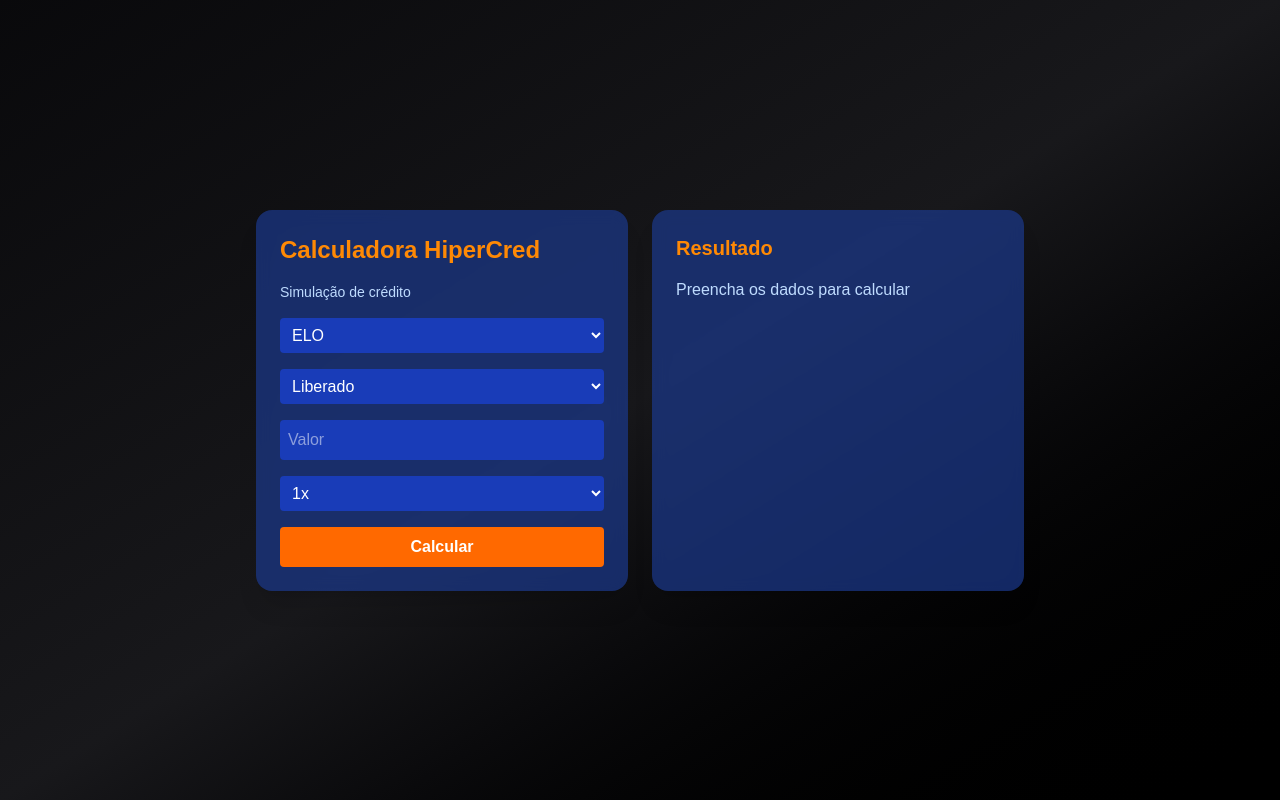
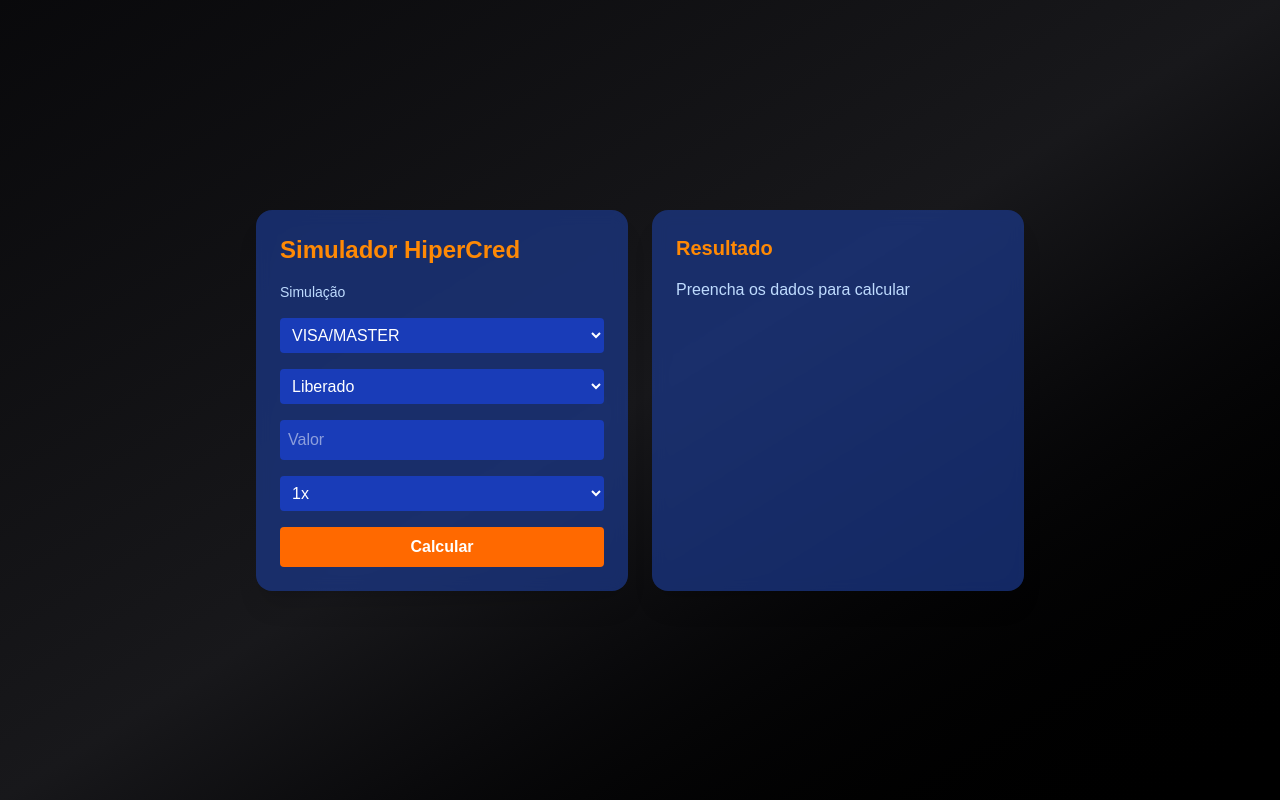
Before and after one commit to joseanttonnii/calculadora-emprestimo2, a Next.js app: page / in a window 1280 px wide. Built offline with nearby package versions, Linux system fonts and the light colour scheme.

Commit message:
Update page.tsx

```diff
--- a/app/page.tsx
+++ b/app/page.tsx
@@ -12,13 +12,13 @@
 // Taxas de empréstimo
 const taxas = {
   tipo1: {
+    liberado: { 0:4,1:7.5,2:8.25,3:8.75,4:9.5,5:9.99,6:10.75,7:11.25,8:11.75,9:11.95,10:11.99,11:13.75,12:13.99,13:16.5,14:17,15:17.49,16:18,17:19,18:19.99,19:22,20:24,21:24.99 },
+    limite: { 0:3.85,1:6.98,2:7.62,3:8.05,4:8.68,5:9.08,6:9.71,7:10.11,8:10.45,9:10.67,10:10.71,11:12.09,12:12.27,13:14.16,14:14.53,15:14.89,16:15.25,17:15.97,18:16.66,19:18.03,20:19.35,21:19.99 }
+  },
+tipo2: {
     liberado: { 0:5,1:8,2:9,3:10,4:10.5,5:11.5,6:12.5,7:13,8:14,9:14.5,10:14.99,11:15.75,12:15.99,13:18,14:19,15:20.5,16:20.99,17:21.99,18:22.99,19:24.99,20:26.99,21:28.99 },
     limite: { 0:4.76,1:7.41,2:8.26,3:9.09,4:9.5,5:10.31,6:11.11,7:11.5,8:12.28,9:12.66,10:13.04,11:13.61,12:13.78,13:15.25,14:15.97,15:17.01,16:17.36,17:18.03,18:18.7,19:19.99,20:21.26,21:22.47 }
   },
-  tipo2: {
-    liberado: { 0:4,1:7.5,2:8.25,3:8.75,4:9.5,5:9.99,6:10.75,7:11.25,8:11.75,9:11.95,10:11.99,11:13.75,12:13.99,13:16.5,14:17,15:17.49,16:18,17:19,18:19.99,19:22,20:24,21:24.99 },
-    limite: { 0:3.85,1:6.98,2:7.62,3:8.05,4:8.68,5:9.08,6:9.71,7:10.11,8:10.45,9:10.67,10:10.71,11:12.09,12:12.27,13:14.16,14:14.53,15:14.89,16:15.25,17:15.97,18:16.66,19:18.03,20:19.35,21:19.99 }
-  }
 } as const;
 
 type Tipo = keyof typeof taxas;
@@ -57,10 +57,10 @@
   const handleCopiar = () => {
     if (!res) return;
 
-    const cartao = tipo === "tipo1" ? "ELO" : "VISA/Master";
+    const cartao = tipo === "tipo1" ? "VISA/MASTER" : "ELO/HIPER";
 
     const texto = `
-=====HiperCred=====
+=====Simulador HiperCred=====
 
 Cartão: ${cartao}
 Valor Liberado: R$ ${formatar(res.valorLiberado)}
@@ -79,12 +79,12 @@
 
         {/* Entrada */}
         <div className="bg-blue-900/70 backdrop-blur rounded-2xl p-6 space-y-4 shadow-xl">
-          <h1 className="text-2xl font-bold text-orange-400">Calculadora HiperCred</h1>
-          <p className="text-sm text-blue-200">Simulação de crédito</p>
+          <h1 className="text-2xl font-bold text-orange-400">Simulador HiperCred</h1>
+          <p className="text-sm text-blue-200">Simulação</p>
 
           <select className="w-full p-2 rounded bg-blue-800" value={tipo} onChange={e => setTipo(e.target.value as Tipo)}>
-            <option value="tipo1">ELO</option>
-            <option value="tipo2">VISA / Master</option>
+            <option value="tipo1">VISA/MASTER</option>
+            <option value="tipo2">ELO/HIPER</option>
           </select>
 
           <select className="w-full p-2 rounded bg-blue-800" value={opcao} onChange={e => setOpcao(e.target.value as Opcao)}>
```
